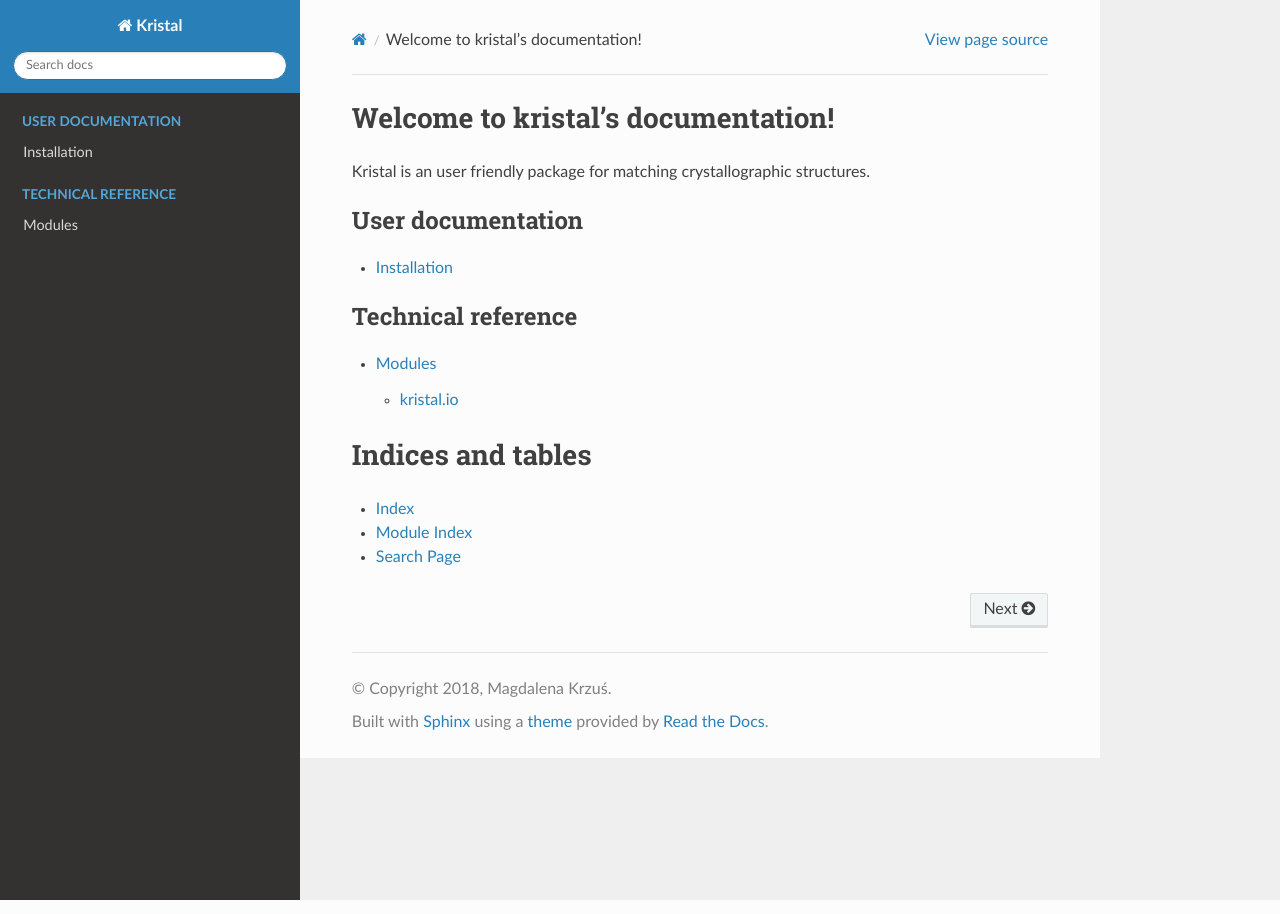
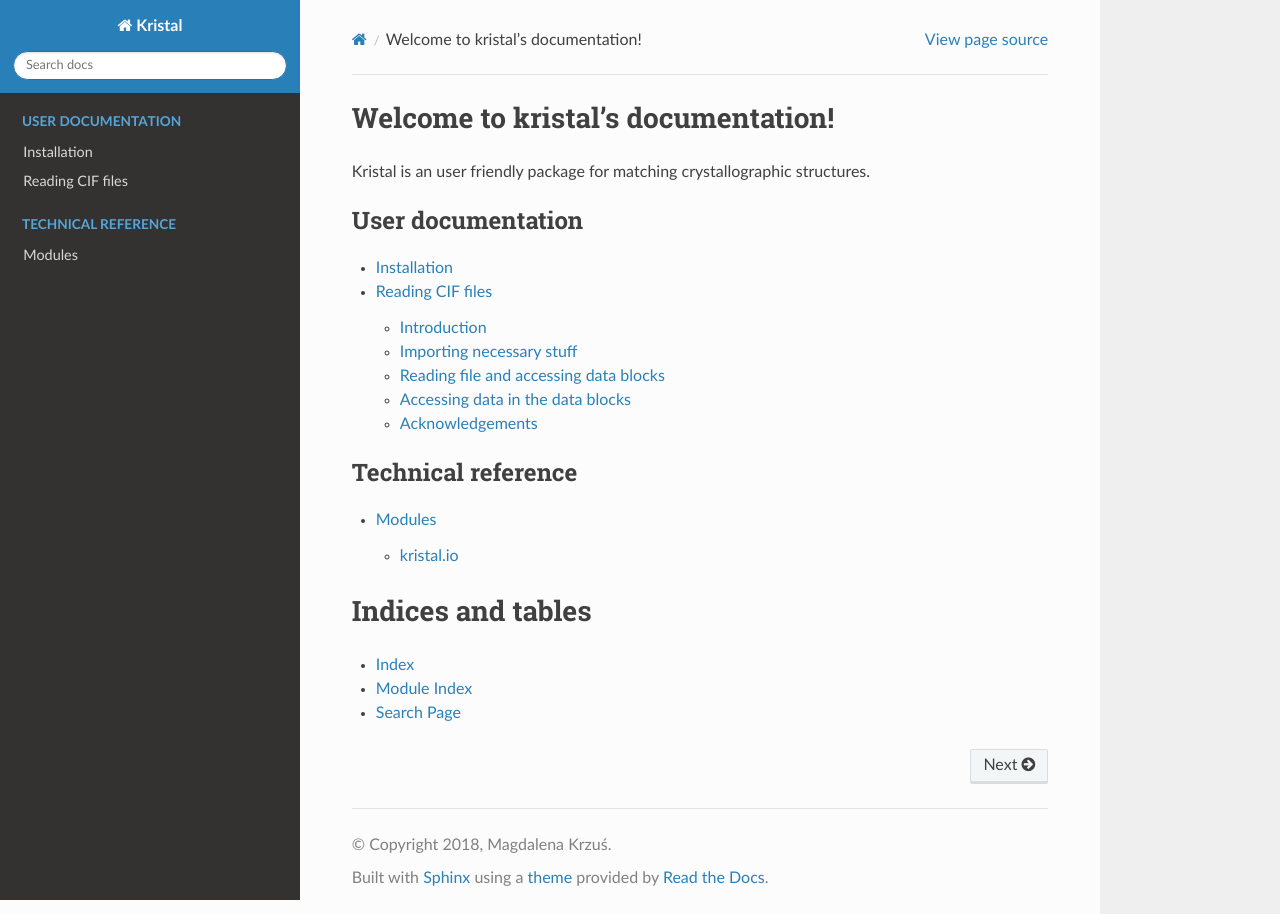
Before and after one commit to kristal-developers/kristal, a Sphinx documentation site: the page built from doc/index.rst, in a window 1280 px wide. Built offline with Sphinx 7.4.7 and the Read the Docs theme 2.0.0, drawn with Linux system fonts in a browser that asks for light colours.

Commit message:
Add notebook with CIF reading example to the index.rst

```diff
--- a/doc/index.rst
+++ b/doc/index.rst
@@ -13,6 +13,7 @@
    :maxdepth: 2
 
    userdocs/installation
+   notebooks/reading-cif-files.ipynb
 
 .. toctree::
    :caption: Technical reference
```
